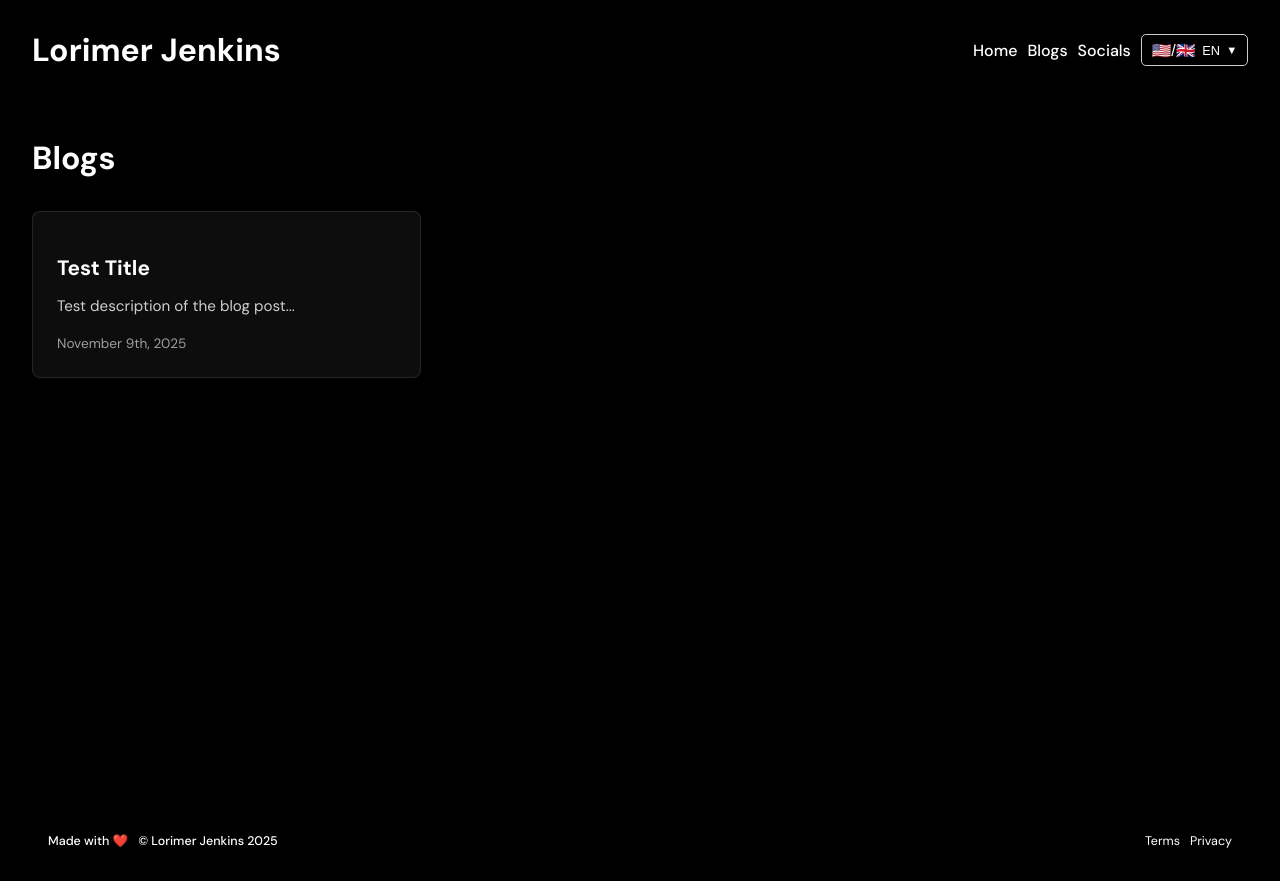
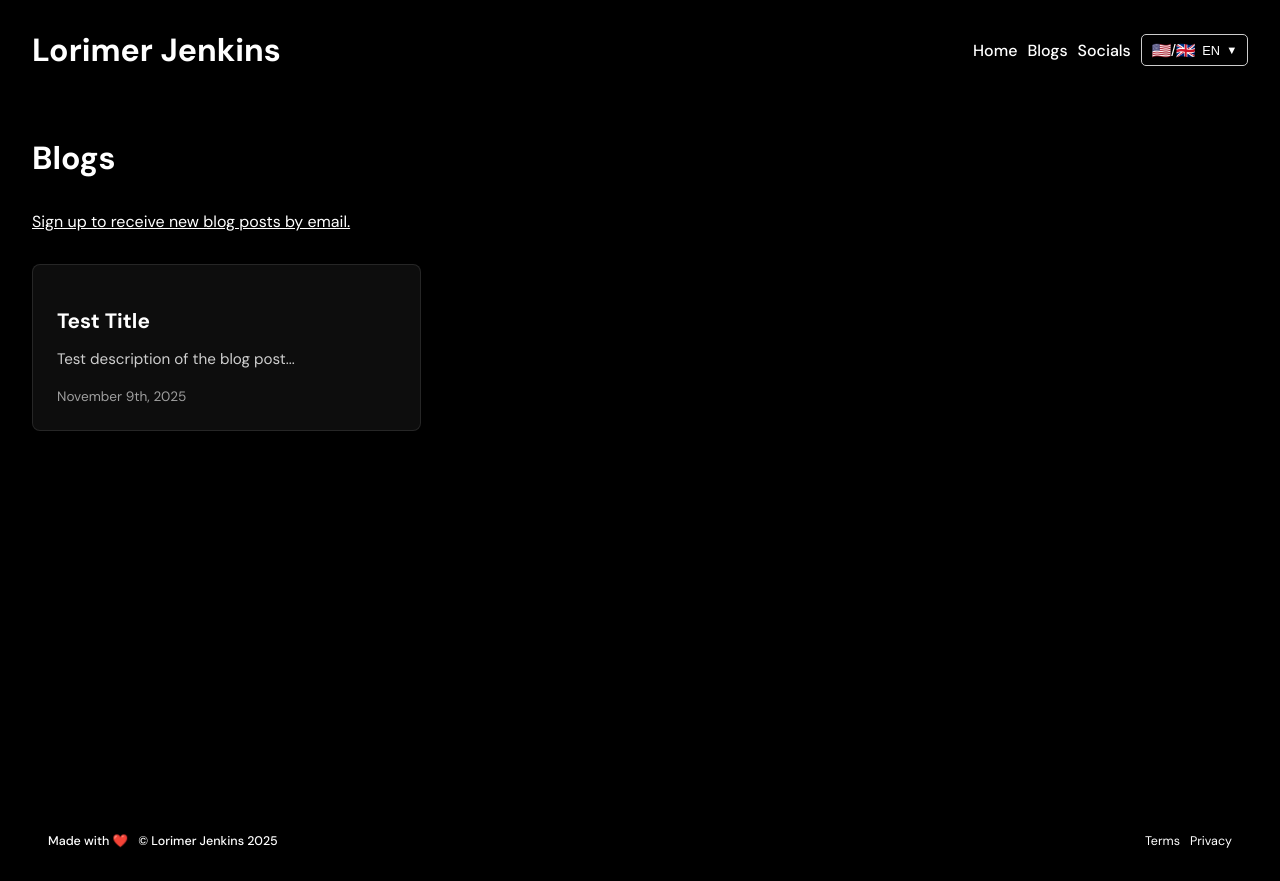
Before and after one commit to LorimerJenkins/personal-website, a Next.js app: page /blogs in a window 1280 px wide. Built offline with nearby package versions, Linux system fonts and the light colour scheme.

Commit message:
feat: substack link

```diff
--- a/src/app/blogs/blogs.module.css
+++ b/src/app/blogs/blogs.module.css
@@ -19,6 +19,12 @@
 
 .pageTitle {
   font-size: 2rem;
+  margin-bottom: 2rem;
+}
+
+.subStack {
+  color: white;
+  text-decoration: underline;
   margin-bottom: 2rem;
 }
 
--- a/src/app/blogs/blogs.tsx
+++ b/src/app/blogs/blogs.tsx
@@ -49,6 +49,13 @@ function Blogs() {
       <Header />
       <div className={styles.body}>
         <h1 className={styles.pageTitle}>{t("pageTitle")}</h1>
+        <a
+          className={styles.subStack}
+          href="https://lorimer.substack.com/subscribe"
+          target="_blank"
+        >
+          Sign up to receive new blog posts by email.
+        </a>
         <div className={styles.blogList}>
           {blogPosts.map((post) => {
             const translation =
```
